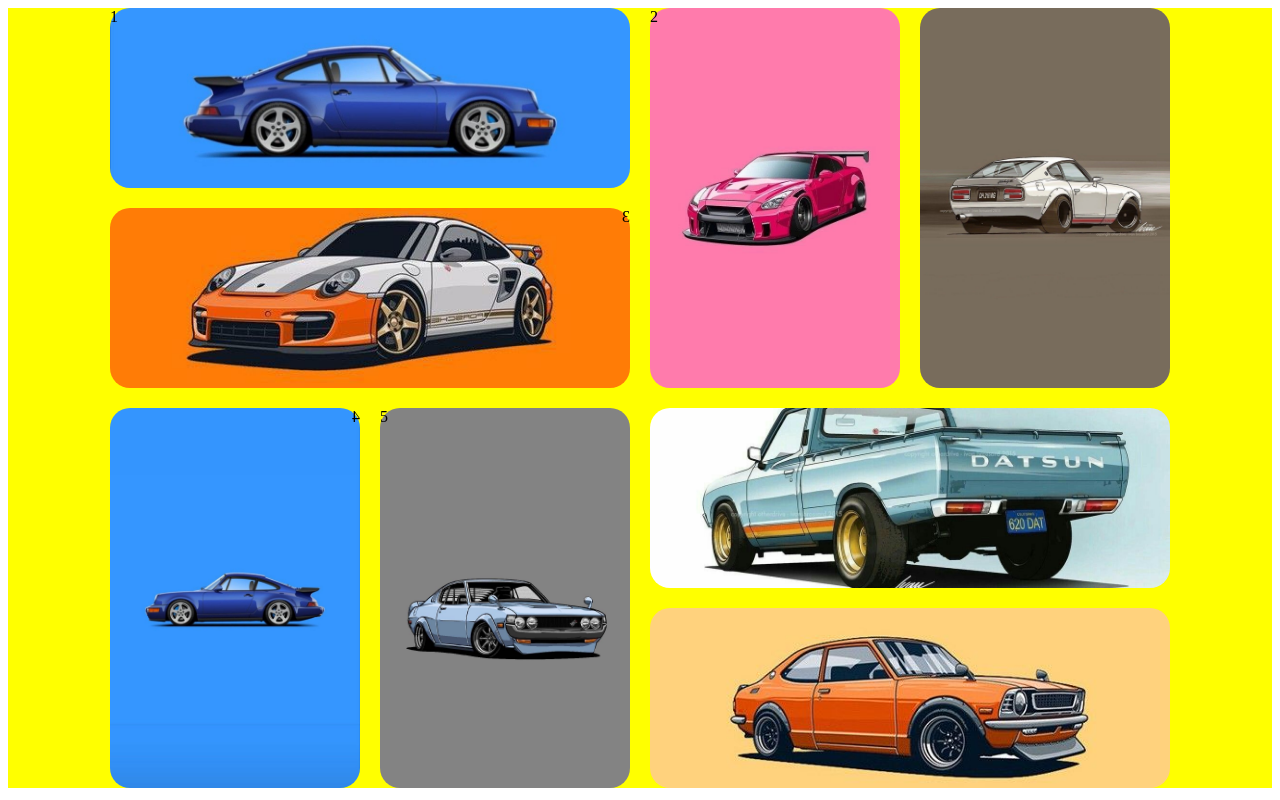
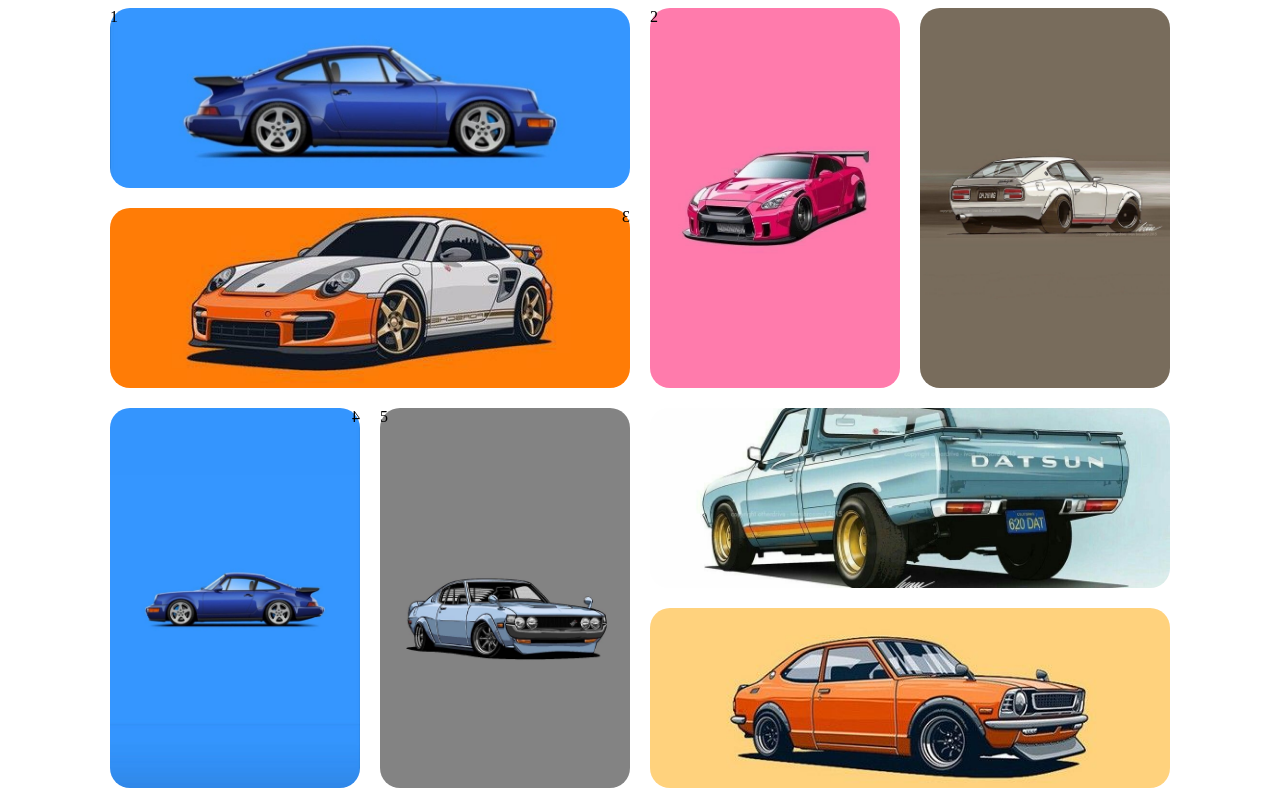
Before and after one commit to Solitario97/still-alive, a plain HTML site: page index.html in a window 1280 px wide. Drawn offline with Linux system fonts and the light colour scheme.

Commit message:
error_with_image6

```diff
--- a/alfa.css
+++ /dev/null
@@ -1,3 +0,0 @@
-.cards {
-    background-color: green;
-}
--- a/bateok.css
+++ /dev/null
@@ -1,3 +0,0 @@
-.cards {
-    background-color: black;
-}
--- a/index.html
+++ b/index.html
@@ -3,9 +3,6 @@
 <head>
     <meta charset="UTF-8">
     <meta name="viewport" content="width=device-width, initial-scale=1.0">
-    <link rel="stylesheet" href="./satns.css">
-    <link rel="stylesheet" href=".//bateok.css">
-    <link rel="stylesheet" href="../alfa.css">
     <link rel="stylesheet" href="styles.css">
     <title>Grid Cars</title>
 </head>
--- a/satns.css
+++ /dev/null
@@ -1,3 +0,0 @@
-.cards {
-    background-color: red;
-}
--- a/styles.css
+++ b/styles.css
@@ -10,7 +10,6 @@
         "card-4 card-5 card-6 card-6"
         "card-4 card-5 card-7 card-7"
     ;
-    background-color: yellow;
 }
 
 
```
